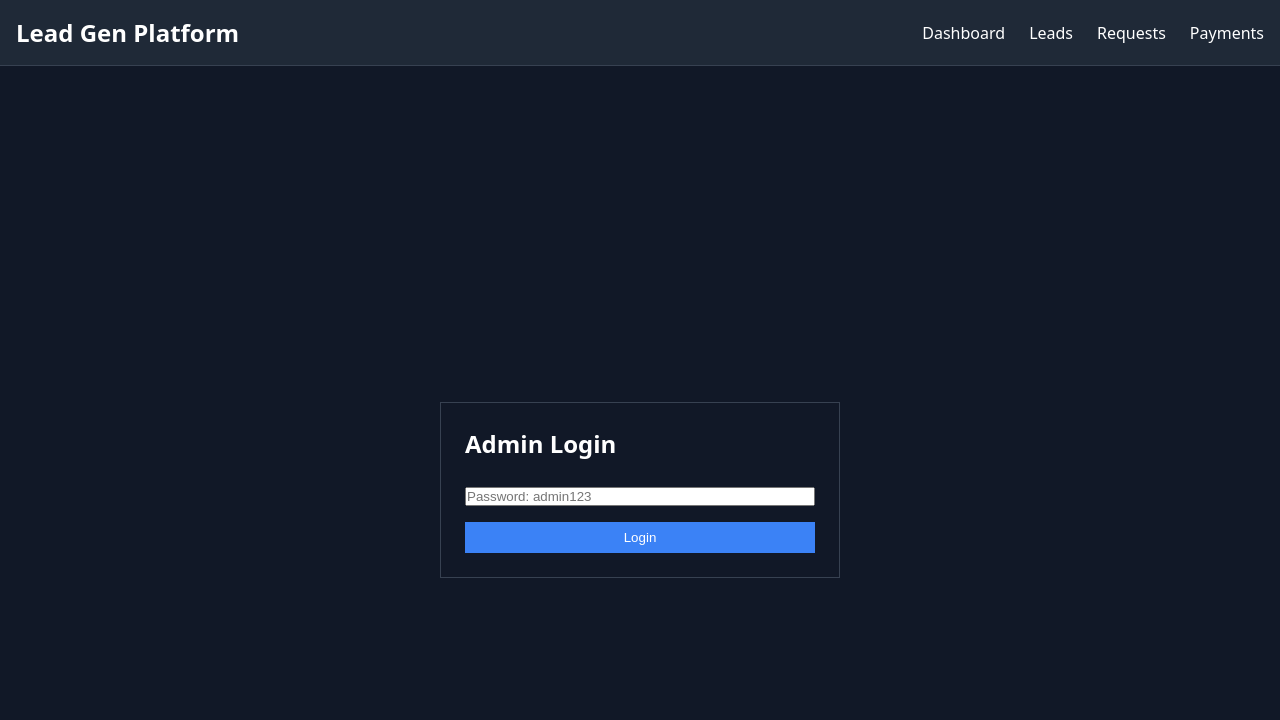
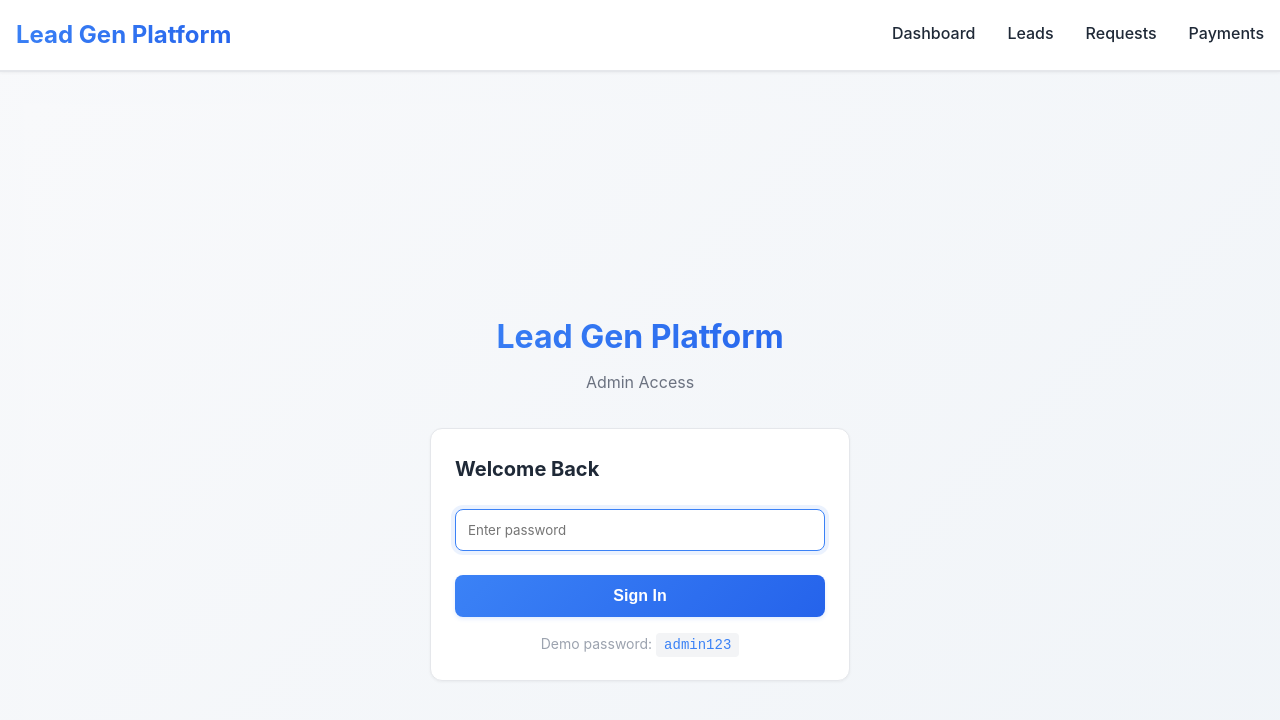
Before and after one commit to Saransh2705/lead-generation-platform, a Next.js app: page /login in a window 1280 px wide. Shown: the top 720 px of the page. Built offline with nearby package versions, Linux system fonts and the light colour scheme.

Commit message:
Update theme: elegant white with subtle blue gradient accents

```diff
--- a/app/globals.css
+++ b/app/globals.css
@@ -1,8 +1,55 @@
 * { margin: 0; padding: 0; box-sizing: border-box; }
-body { font-family: system-ui; background: #111827; color: white; }
+body {
+  font-family: -apple-system, BlinkMacSystemFont, 'Segoe UI', Roboto, 'Helvetica Neue', Arial, sans-serif;
+  background: linear-gradient(135deg, #f8f9fb 0%, #f0f4f8 100%);
+  color: #1f2937;
+  line-height: 1.6;
+}
 table { width: 100%; border-collapse: collapse; margin: 1rem 0; }
-th, td { padding: 0.75rem; border-bottom: 1px solid #444; }
-th { background: #1f2937; }
-button { padding: 0.5rem 1rem; background: #3b82f6; color: white; border: none; cursor: pointer; }
-button:hover { background: #2563eb; }
-.card { background: #111827; border: 1px solid #374151; padding: 1.5rem; margin: 1rem 0; }
+th, td { padding: 0.75rem; border-bottom: 1px solid #e5e7eb; }
+th { background: #f3f4f6; font-weight: 600; color: #1f2937; }
+td { background: white; }
+button {
+  padding: 0.75rem 1.5rem;
+  background: linear-gradient(135deg, #3b82f6 0%, #2563eb 100%);
+  color: white;
+  border: none;
+  border-radius: 0.5rem;
+  cursor: pointer;
+  font-weight: 500;
+  transition: all 0.2s ease;
+  box-shadow: 0 2px 4px rgba(59,130,246,0.15);
+}
+button:hover {
+  background: linear-gradient(135deg, #2563eb 0%, #1d4ed8 100%);
+  box-shadow: 0 8px 16px rgba(37,99,235,0.3);
+  transform: translateY(-2px);
+}
+button:active { transform: translateY(0); }
+input, textarea, select {
+  padding: 0.75rem;
+  background: white;
+  color: #1f2937;
+  border: 1.5px solid #d1d5db;
+  border-radius: 0.5rem;
+  font-family: inherit;
+  transition: all 0.2s;
+}
+input:focus, textarea:focus, select:focus {
+  outline: none;
+  border-color: #3b82f6;
+  box-shadow: 0 0 0 4px rgba(59,130,246,0.1);
+}
+.card {
+  background: white;
+  border: 1px solid #e5e7eb;
+  border-radius: 0.75rem;
+  padding: 1.5rem;
+  margin: 1rem 0;
+  box-shadow: 0 1px 3px rgba(0,0,0,0.05);
+  transition: all 0.2s;
+}
+.card:hover {
+  box-shadow: 0 8px 16px rgba(59,130,246,0.08);
+  border-color: #bfdbfe;
+}
--- a/app/layout.tsx
+++ b/app/layout.tsx
@@ -9,19 +9,29 @@ export const metadata: Metadata = {
 export default function RootLayout({ children }: { children: React.ReactNode }) {
   return (
     <html lang="en">
-      <body style={{ background: '#111827', color: 'white' }}>
-        <nav style={{ background: '#1f2937', padding: '1rem', borderBottom: '1px solid #374151' }}>
+      <body>
+        <nav style={{
+          background: 'white',
+          padding: '1rem',
+          borderBottom: '2px solid #e5e7eb',
+          boxShadow: '0 1px 3px rgba(0,0,0,0.05)',
+          position: 'sticky',
+          top: 0,
+          zIndex: 100
+        }}>
           <div style={{ maxWidth: '80rem', margin: '0 auto', display: 'flex', justifyContent: 'space-between', alignItems: 'center' }}>
-            <h1 style={{ fontSize: '1.5rem', fontWeight: 'bold', margin: 0 }}>Lead Gen Platform</h1>
-            <div style={{ display: 'flex', gap: '1.5rem' }}>
-              <a href="/" style={{ color: 'inherit', textDecoration: 'none' }}>Dashboard</a>
-              <a href="/leads" style={{ color: 'inherit', textDecoration: 'none' }}>Leads</a>
-              <a href="/requests" style={{ color: 'inherit', textDecoration: 'none' }}>Requests</a>
-              <a href="/payments" style={{ color: 'inherit', textDecoration: 'none' }}>Payments</a>
+            <h1 style={{ fontSize: '1.5rem', fontWeight: 'bold', margin: 0, background: 'linear-gradient(135deg, #3b82f6 0%, #2563eb 100%)', WebkitBackgroundClip: 'text', WebkitTextFillColor: 'transparent', backgroundClip: 'text' }}>
+              Lead Gen Platform
+            </h1>
+            <div style={{ display: 'flex', gap: '2rem' }}>
+              <a href="/" style={{ color: '#1f2937', textDecoration: 'none', fontWeight: 500, transition: 'color 0.2s', borderBottom: '2px solid transparent' }} onMouseEnter={(e) => e.target.style.color = '#3b82f6'} onMouseLeave={(e) => e.target.style.color = '#1f2937'}>Dashboard</a>
+              <a href="/leads" style={{ color: '#1f2937', textDecoration: 'none', fontWeight: 500, transition: 'color 0.2s', borderBottom: '2px solid transparent' }} onMouseEnter={(e) => e.target.style.color = '#3b82f6'} onMouseLeave={(e) => e.target.style.color = '#1f2937'}>Leads</a>
+              <a href="/requests" style={{ color: '#1f2937', textDecoration: 'none', fontWeight: 500, transition: 'color 0.2s', borderBottom: '2px solid transparent' }} onMouseEnter={(e) => e.target.style.color = '#3b82f6'} onMouseLeave={(e) => e.target.style.color = '#1f2937'}>Requests</a>
+              <a href="/payments" style={{ color: '#1f2937', textDecoration: 'none', fontWeight: 500, transition: 'color 0.2s', borderBottom: '2px solid transparent' }} onMouseEnter={(e) => e.target.style.color = '#3b82f6'} onMouseLeave={(e) => e.target.style.color = '#1f2937'}>Payments</a>
             </div>
           </div>
         </nav>
-        <main style={{ maxWidth: '80rem', margin: '0 auto', padding: '1.5rem' }}>
+        <main style={{ maxWidth: '80rem', margin: '0 auto', padding: '2rem 1.5rem' }}>
           {children}
         </main>
       </body>
--- a/app/login/page.tsx
+++ b/app/login/page.tsx
@@ -18,19 +18,29 @@ export default function Login() {
   };
 
   return (
-    <div style={{ minHeight: '100vh', display: 'flex', alignItems: 'center', justifyContent: 'center' }}>
-      <form onSubmit={handleSubmit} className="card" style={{ width: '100%', maxWidth: '400px' }}>
-        <h1 style={{fontSize: '1.5rem', fontWeight: 'bold', marginBottom: '1.5rem'}}>Admin Login</h1>
-        {error && <div style={{ color: '#ef5350', marginBottom: '1rem' }}>{error}</div>}
+    <div style={{ minHeight: '100vh', display: 'flex', alignItems: 'center', justifyContent: 'center', background: 'linear-gradient(135deg, #f8f9fb 0%, #f0f4f8 100%)', padding: '1rem' }}>
+      <div style={{ width: '100%', maxWidth: '420px' }}>
+        <div style={{ textAlign: 'center', marginBottom: '2rem' }}>
+          <h1 style={{fontSize: '2rem', fontWeight: 'bold', background: 'linear-gradient(135deg, #3b82f6 0%, #2563eb 100%)', WebkitBackgroundClip: 'text', WebkitTextFillColor: 'transparent', backgroundClip: 'text', margin: 0, marginBottom: '0.5rem'}}>
+            Lead Gen Platform
+          </h1>
+          <p style={{color: '#6b7280', margin: 0}}>Admin Access</p>
+        </div>
+        <form onSubmit={handleSubmit} className="card" style={{ width: '100%' }}>
+          <h2 style={{fontSize: '1.25rem', fontWeight: 'bold', marginBottom: '1.5rem', color: '#1f2937'}}>Welcome Back</h2>
+          {error && <div style={{ background: '#fee2e2', color: '#dc2626', padding: '0.75rem', borderRadius: '0.5rem', marginBottom: '1rem', border: '1px solid #fca5a5', fontSize: '0.875rem' }}>{error}</div>}
           <input
             type="password"
-          placeholder="Password: admin123"
+            placeholder="Enter password"
             value={password}
             onChange={(e) => setPassword(e.target.value)}
-          style={{ width: '100%', marginBottom: '1rem' }}
+            autoFocus
+            style={{ width: '100%', marginBottom: '1.5rem' }}
           />
-        <button type="submit" style={{ width: '100%' }}>Login</button>
+          <button type="submit" style={{ width: '100%', fontSize: '1rem', fontWeight: 600 }}>Sign In</button>
+          <p style={{textAlign: 'center', color: '#9ca3af', fontSize: '0.875rem', marginTop: '1rem', marginBottom: 0}}>Demo password: <code style={{background: '#f3f4f6', padding: '0.25rem 0.5rem', borderRadius: '0.25rem', color: '#3b82f6', fontFamily: 'monospace'}}>admin123</code></p>
         </form>
+      </div>
     </div>
   );
 }
```
Also changed, not shown: app/page.tsx (+8 -6 lines). Lines whose indentation alone changed are shown as unchanged.
